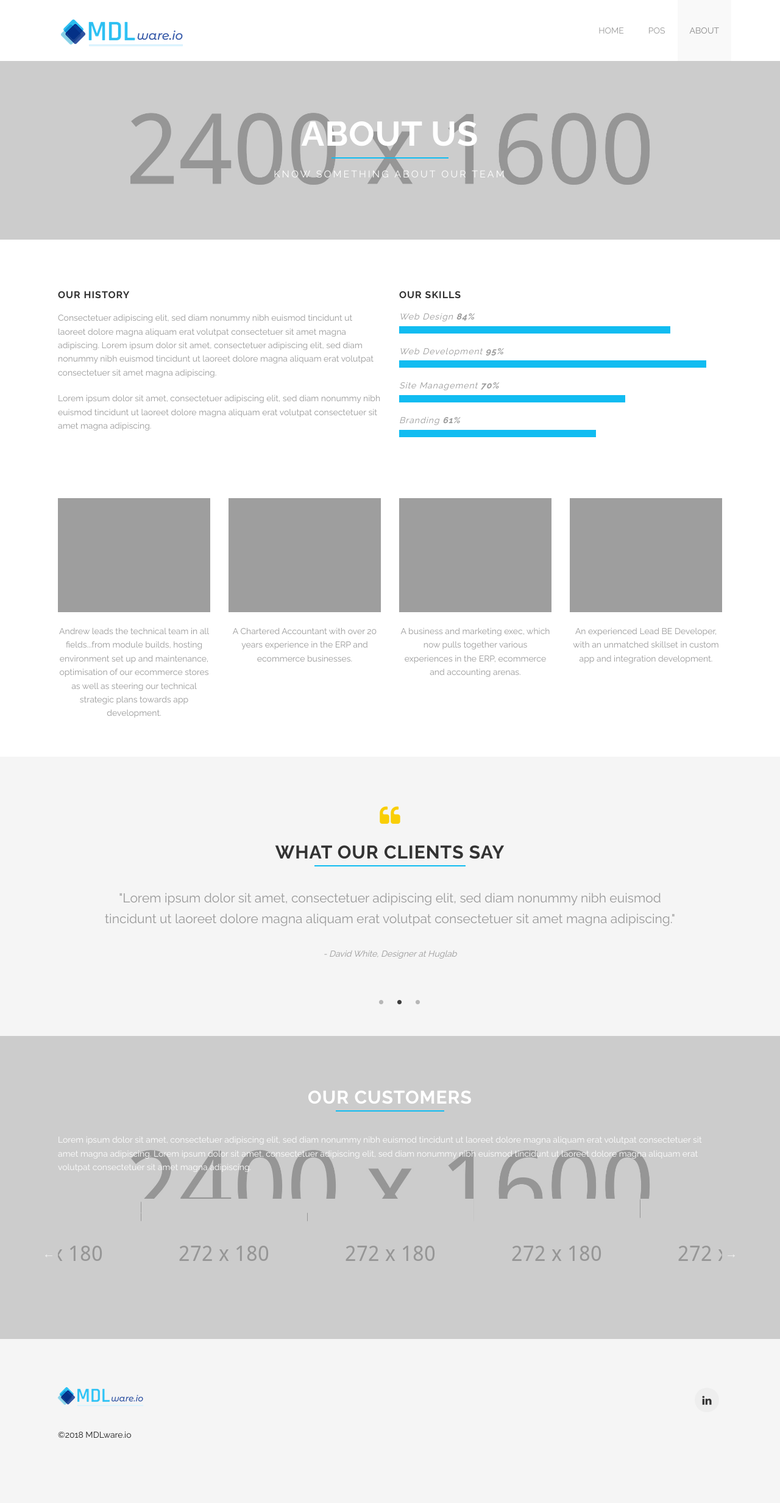
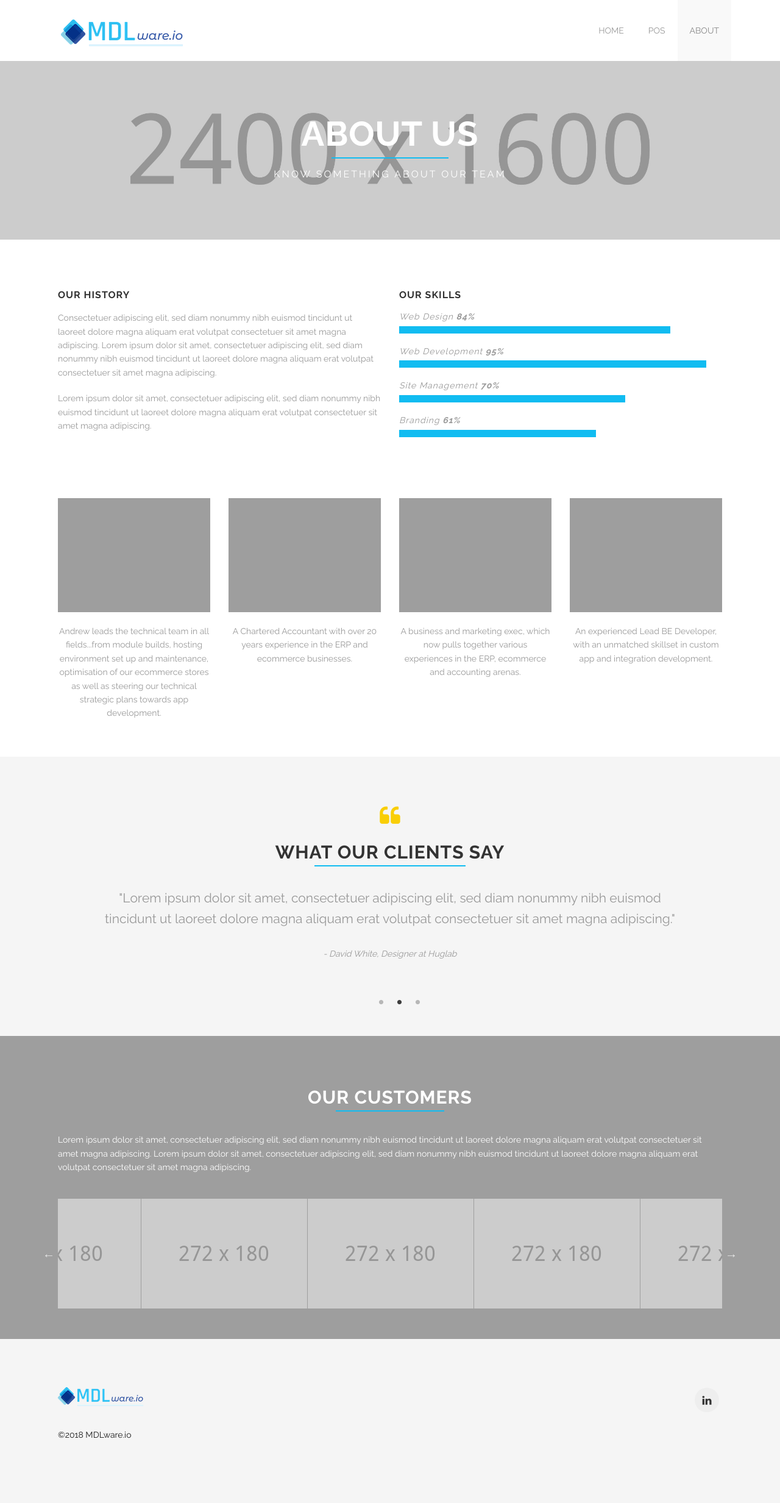
Before and after one commit to mdlware-io/mdlware-io.github.io, a Jekyll site: the page built from about.html, in a window 1280 px wide. Shown: the whole page at 61% size. Built offline with Jekyll 4.4.1, drawn with Linux system fonts in a browser that asks for light colours.

Commit message:
new bg image for about us page

```diff
--- a/_includes/our-customers.html
+++ b/_includes/our-customers.html
@@ -1,4 +1,4 @@
-<div class='full parallax' style='background-image: url(images/@stock/customers-bg.jpg); color: #fff;'>
+<div class='full parallax' style='background-image: url(images/@stock/sky.jpg); color: #fff;'>
   <div class='row'>
     <div class='large-12 columns'>
       {% include section-header.html title="Our customers" color="#fff" %}
```
